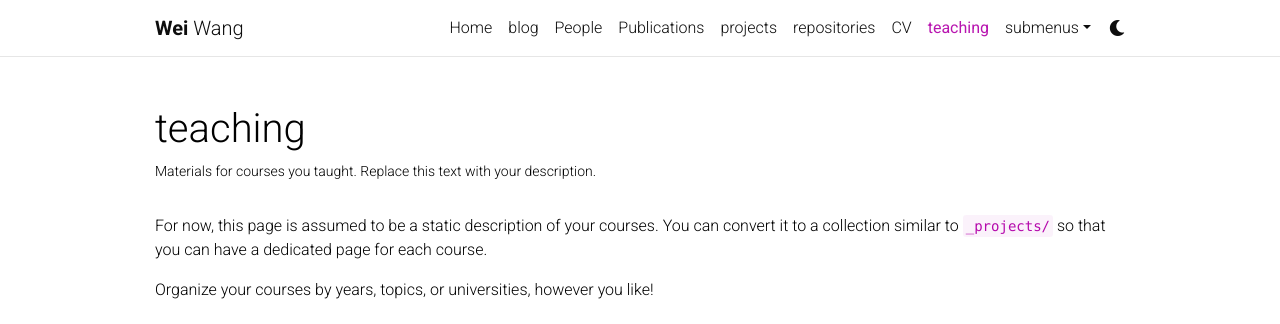
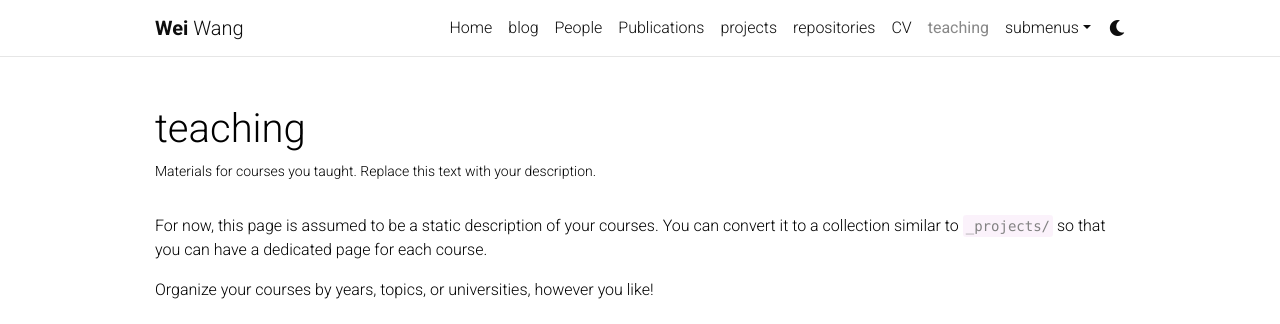
Before and after one commit to WeiWangTrento/WeiWangTrento.github.io, a Jekyll site: the page built from _pages/teaching.md, in a window 1280 px wide. Shown: the top 324 px of the page. Built offline with Jekyll 4.4.1, drawn with Linux system fonts in a browser that asks for light colours; full-size pictures stand in for the smaller copies a plugin makes; comment, search, counter and statistics services are not loaded; a style sheet for code colours, icons or effects is not loaded.

Commit message:
Update _themes.scss

```diff
--- a/_sass/_themes.scss
+++ b/_sass/_themes.scss
@@ -7,7 +7,7 @@
   --global-code-bg-color: #{$code-bg-color-light};
   --global-text-color: #{$black-color};
   --global-text-color-light: #{$grey-color};
-  --global-theme-color: #{$purple-color};
+  --global-theme-color: #{$grey-color};
   --global-hover-color: #{$purple-color};
   --global-footer-bg-color: #{$grey-color-dark};
   --global-footer-text-color: #{$grey-color-light};
```
